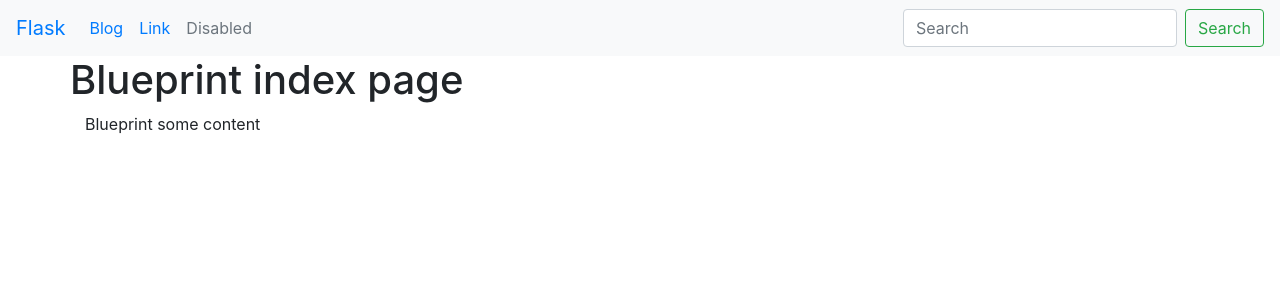
After one commit to Vanvala/flask-blog, a Flask app: template app/posts/templates/posts/index.html in a window 1280 px wide. The commit adds this page. Shown: the top 300 px of the page. Run offline with Flask 2, Linux system fonts and the light colour scheme; the template is opened without the code that fills it, so the values that code supplies are empty; parts of the project's set-up code (start-up, migrations or seed data) failed here and were passed over; some libraries are stand-ins or nearby versions.

Commit message:
add new blueprint posts

```diff
--- a/app/app.py
+++ b/app/app.py
@@ -1,5 +1,10 @@
 from flask import Flask
 from config import Configuration
 
+from posts.blueprint import posts
+
+
 app = Flask(__name__)
 app.config.from_object(Configuration)
+
+app.register_blueprint(posts, url_prefix="/blog")
--- /dev/null
+++ b/app/posts/templates/posts/index.html
@@ -0,0 +1,13 @@
+{% extends 'base.html' %}
+
+{% block title %}
+    Blueprint index page
+{% endblock %}
+
+{% block content_title %}
+    Blueprint index page
+{% endblock %}
+
+{% block content %}
+    Blueprint some content
+{% endblock %}
--- a/app/templates/base.html
+++ b/app/templates/base.html
@@ -12,15 +12,15 @@
 </head>
 <body>
     <nav class="navbar navbar-expand-lg navbar-inverse bg-light">
-        <a class="navbar-brand" href="#">Navbar</a>
+        <a class="navbar-brand" href=" {{ url_for('index') }} ">Flask</a>
         <button class="navbar-toggler" type="button" data-toggle="collapse" data-target="#navbarSupportedContent" aria-controls="navbarSupportedContent" aria-expanded="false" aria-label="Toggle navigation">
-          <span class="navbar-toggler-icon"></span>
+          <span class="navbar-toggler-icon">Hello</span>
         </button>
 
         <div class="collapse navbar-collapse" id="navbarSupportedContent">
           <ul class="navbar-nav mr-auto">
             <li class="nav-item active">
-              <a class="nav-link" href="#">Home <span class="sr-only">(current)</span></a>
+              <a class="nav-link" href="{{ url_for('posts.index') }}">Blog <span class="sr-only">(current)</span></a>
             </li>
             <li class="nav-item">
               <a class="nav-link" href="#">Link</a>
@@ -44,11 +44,12 @@
                 {% endblock %}
 
             </h1>
+        </div>
             {% block content %}
 
             {% endblock %}
 
-        </div>
+
     </div>
 
 </body>
```
Also changed, not shown: app/posts/blueprint.py (added, +8 -0 lines), 1 other file.
